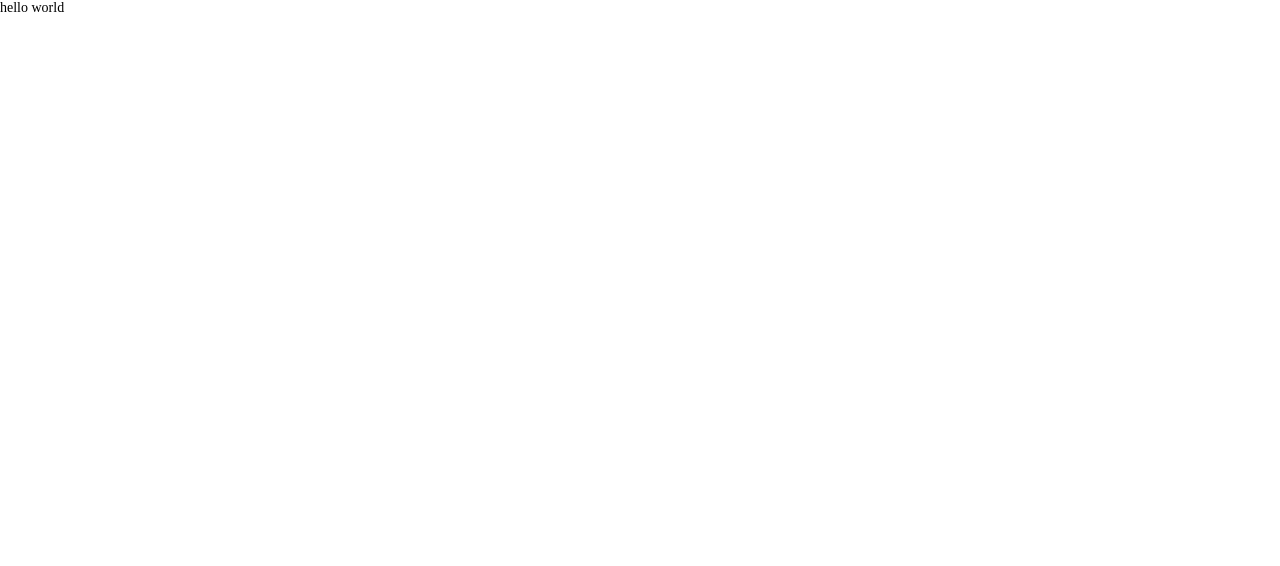
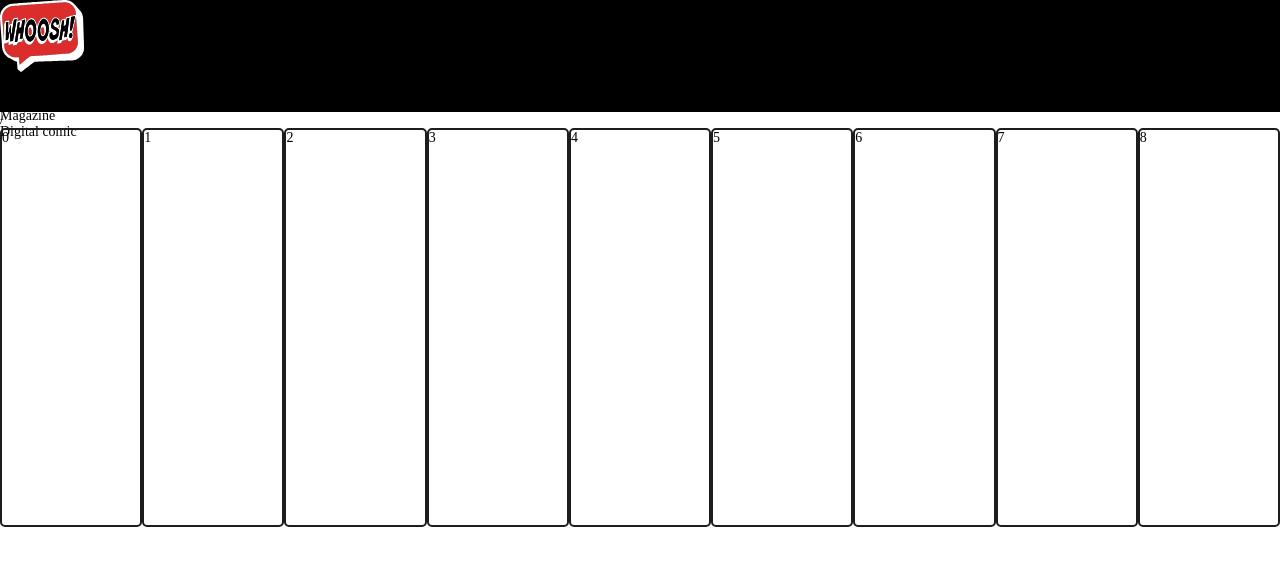
Before and after one commit to nath1as/codechallenge, a React (Create React App) app: page / in a window 1280 px wide. Shown: the top 566 px of the page. Built offline with nearby package versions, Linux system fonts and the light colour scheme.

Commit message:
Add components

```diff
--- a/src/App.js
+++ b/src/App.js
@@ -1,10 +1,11 @@
 import GlobalStyle from "./global/style";
+import Main from "./Main";
 
 const App = () => {
   return (
     <>
       <GlobalStyle />
-      <div>hello world</div>
+      <Main />
     </>
   );
 };
--- /dev/null
+++ b/src/Breadcrumbs/index.js
@@ -0,0 +1,18 @@
+import React from "react";
+import { useLocation } from "react-router-dom";
+import styled from "styled-components";
+
+const Crumbs = styled.div`
+`;
+
+const Breadcrumbs = () => {
+  const { pathname } = useLocation();
+
+  return (
+    <Crumbs>
+      {pathname}
+    </Crumbs>
+  );
+};
+
+export default Breadcrumbs;
--- /dev/null
+++ b/src/Card/index.js
@@ -0,0 +1,21 @@
+import React from "react";
+import styled from "styled-components";
+import { useLocation } from "react-router-dom";
+
+const Wrapper = styled.div`
+width: 207px;
+height: 395px;
+border: 2px solid #1D1D1D;
+border-radius: 5px;
+`
+
+const Card = ({data}) => {
+
+  return (
+    <Wrapper>
+      {data}
+    </Wrapper>
+  );
+};
+
+export default Card;
--- /dev/null
+++ b/src/Content/index.js
@@ -0,0 +1,24 @@
+import React from "react";
+import styled from "styled-components";
+import { useLocation } from "react-router-dom";
+import Card from "../Card";
+
+const Wrapper = styled.div`
+display: flex;
+width: 100%;
+height: 100%;
+`
+
+const Content = ({}) => {
+  const cards = [0, 1, 2, 3, 4, 5, 6, 7, 8];
+
+  return (
+    <Wrapper>
+      {cards.map(card => (
+        <Card data={card} />
+      ))}
+    </Wrapper>
+  );
+};
+
+export default Content;
--- /dev/null
+++ b/src/Header/index.js
@@ -0,0 +1,39 @@
+import React from "react";
+import { useLocation } from "react-router-dom";
+import styled from "styled-components";
+import logo from "./logo.svg";
+
+const Wrapper = styled.div`
+  width: 100%;
+  height: 112px;
+  background: black;
+`;
+
+const Tab = styled.div`
+`;
+
+const Header = () => {
+  const { pathname } = useLocation();
+
+  return (
+    <Wrapper>
+      <Tab>
+        <img src={logo}/>
+      </Tab>
+      <Tab>
+        All
+      </Tab>
+      <Tab>
+        Comic
+      </Tab>
+      <Tab>
+        Magazine
+      </Tab>
+      <Tab>
+        Digital comic
+      </Tab>
+    </Wrapper>
+  );
+};
+
+export default Header;
--- /dev/null
+++ b/src/Main/index.js
@@ -0,0 +1,27 @@
+import React from "react";
+import styled from "styled-components";
+import { Route, Routes } from "react-router-dom";
+import Header from "../Header";
+import Breadcrumbs from "../Breadcrumbs";
+import Content from "../Content";
+
+const MainWrapper = styled.div`
+  overflow: hidden;
+  position: relative;
+  height: 100vh;
+`;
+
+const Main = () => (
+  <MainWrapper>
+    <Header />
+    <Breadcrumbs />
+    <Routes>
+      <Route index element={<Content />} />
+      <Route path="comic" element={<Content />} />
+      <Route path="magazine" element={<Content />} />
+      <Route path="digital-comic" element={<Content />} />
+    </Routes>
+  </MainWrapper>
+);
+
+export default Main;
--- a/src/global/style.js
+++ b/src/global/style.js
@@ -29,7 +29,6 @@ const GlobalStyle = createGlobalStyle`
     pointer-events: none;
     border: none;
     outline: none;
-    background: #92bb83;
   }
   a {
     text-decoration: none;
--- a/src/index.js
+++ b/src/index.js
@@ -1,13 +1,16 @@
-import React from 'react';
-import ReactDOM from 'react-dom';
-import App from './App';
-import reportWebVitals from './reportWebVitals';
+import React from "react";
+import ReactDOM from "react-dom";
+import App from "./App";
+import { BrowserRouter } from "react-router-dom";
+import reportWebVitals from "./reportWebVitals";
 
 ReactDOM.render(
   <React.StrictMode>
-    <App />
+    <BrowserRouter>
+      <App />
+    </BrowserRouter>
   </React.StrictMode>,
-  document.getElementById('root')
+  document.getElementById("root")
 );
 
 // If you want to start measuring performance in your app, pass a function
```
Also changed, not shown: src/Header/logo.svg (added).
